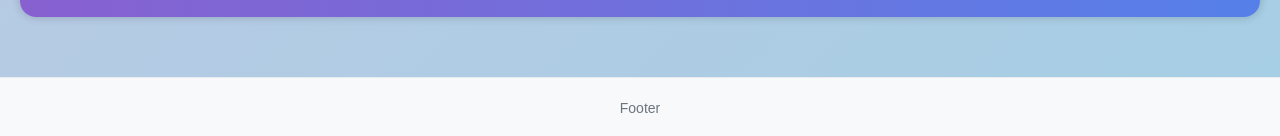
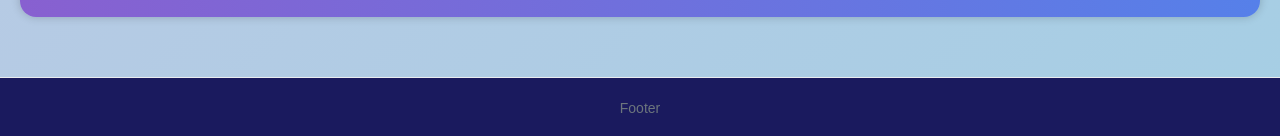
Before and after one commit to yoannLafore/karabox_website, a React (Vite) app in the folder app/: page / in a window 1280 px wide. Shown: the part 1599-1735 px from the top of the page. Built offline with nearby package versions, Linux system fonts and the light colour scheme.

Commit message:
fix(footer): put right background color

```diff
--- a/app/src/components/footer/Footer.module.scss
+++ b/app/src/components/footer/Footer.module.scss
@@ -1,5 +1,4 @@
 footer {
-  background-color: #f8f9fa;
   padding: 20px 0;
   text-align: center;
   color: #6c757d;
```
